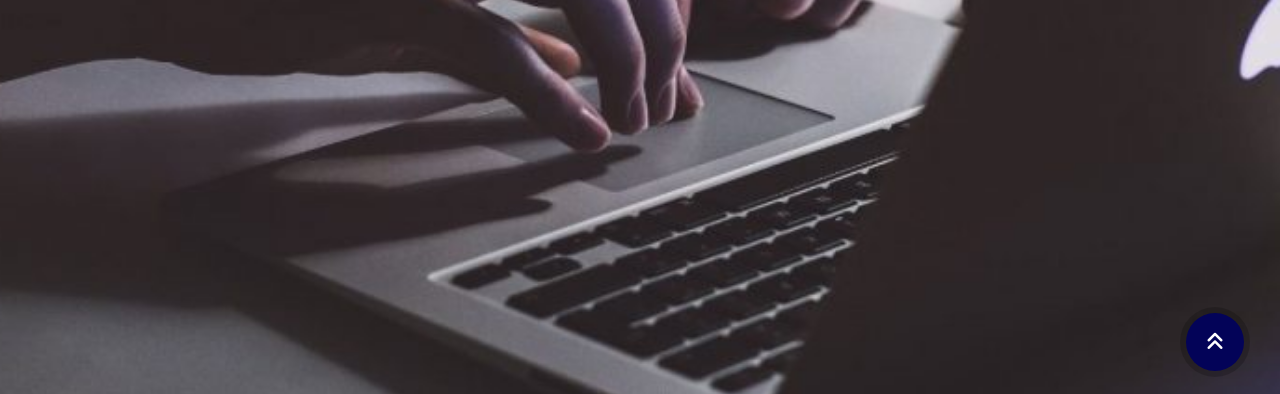
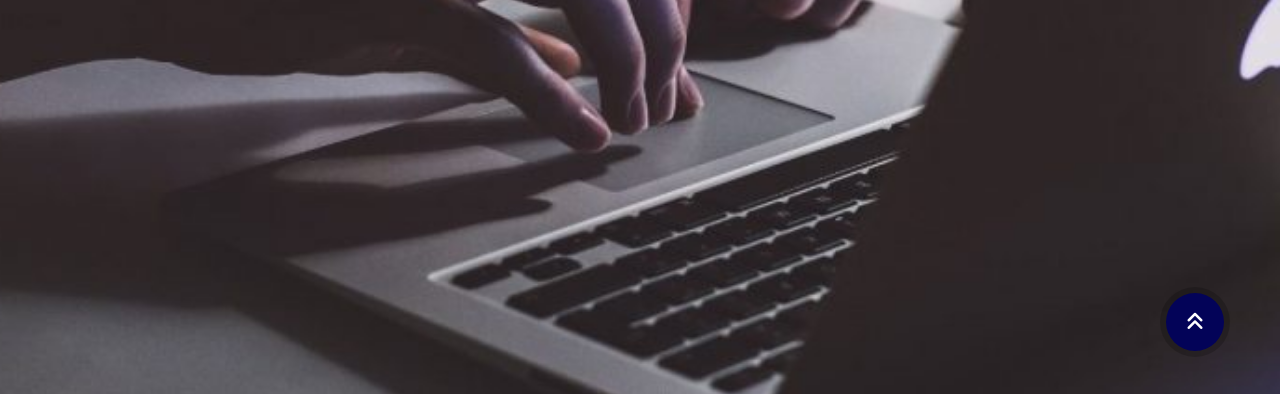
Before and after one commit to IslamAlquraishi/Falling_Site1, a plain HTML site: page index.html in a window 1280 px wide. Shown: the part 403-797 px from the top of the page. Drawn offline with Linux system fonts and the light colour scheme.

Commit message:
Update After Professional

```diff
--- a/css/style.css
+++ b/css/style.css
@@ -1837,8 +1837,8 @@ body {
    border-radius: 50%;
 
    position: fixed;
-   right: 30px;
-   bottom: 20px;
+   right: 50px;
+   bottom: 40px;
    z-index: 889;
 }
 
```
